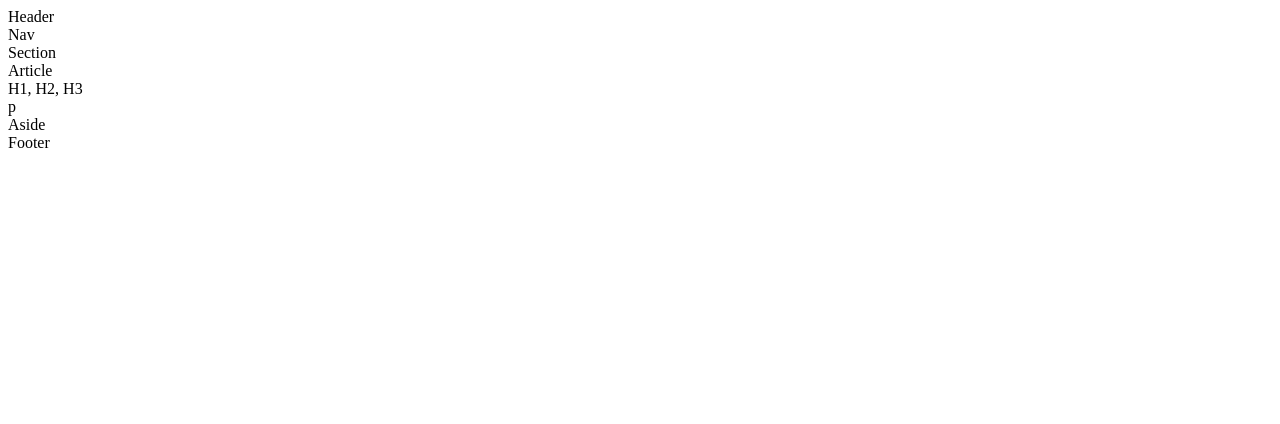
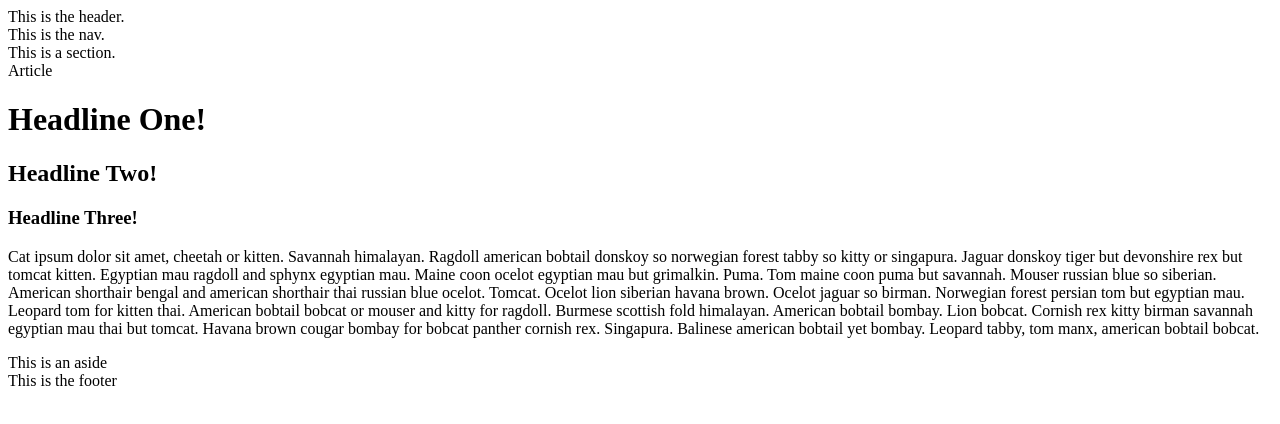
Before and after one commit to morettiamye/HW-Wireframe, a plain HTML site: page index.html in a window 1280 px wide. Drawn offline with Linux system fonts and the light colour scheme.

Commit message:
Spicing up that HTML

```diff
--- a/index.html
+++ b/index.html
@@ -14,17 +14,17 @@
 
     <!-- Header Div -->
     <div id="Header">
-        Header
+        This is the header.
     </div>
 
     <!-- Nav Div -->
     <div id="nav">
-        Nav
+        This is the nav.
     </div>
 
     <!-- Section Div -->
     <div id="Section">
-        Section
+        This is a section.
     </div>
 
     <!-- Article Div -->
@@ -34,22 +34,24 @@
 
     <!-- H1-H2-H3 Div -->
     <div id="h1-h2-h3">
-        H1, H2, H3
+        <h1>Headline One!</h1>
+        <h2>Headline Two!</h2>
+        <h3>Headline Three!</h3>
     </div>
 
     <!-- P Div -->
     <div id="p">
-        p
+       <p>Cat ipsum dolor sit amet, cheetah or kitten. Savannah himalayan. Ragdoll american bobtail donskoy so norwegian forest tabby so kitty or singapura. Jaguar donskoy tiger but devonshire rex but tomcat kitten. Egyptian mau ragdoll and sphynx egyptian mau. Maine coon ocelot egyptian mau but grimalkin. Puma. Tom maine coon puma but savannah. Mouser russian blue so siberian. American shorthair bengal and american shorthair thai russian blue ocelot. Tomcat. Ocelot lion siberian havana brown. Ocelot jaguar so birman. Norwegian forest persian tom but egyptian mau. Leopard tom for kitten thai. American bobtail bobcat or mouser and kitty for ragdoll. Burmese scottish fold himalayan. American bobtail bombay. Lion bobcat. Cornish rex kitty birman savannah egyptian mau thai but tomcat. Havana brown cougar bombay for bobcat panther cornish rex. Singapura. Balinese american bobtail yet bombay. Leopard tabby, tom manx, american bobtail bobcat.</p>
     </div>
 
     <!-- Aside Div -->
     <div id="aside">
-        Aside
+        This is an aside
     </div>
 
     <!-- Footer Div -->
     <div id="footer">
-        Footer
+        This is the footer
     </div>
 
 </body>
```
